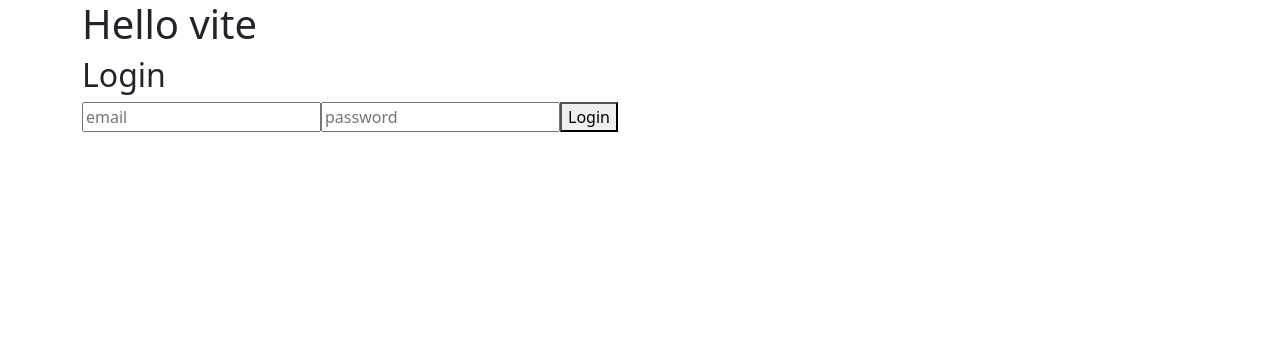
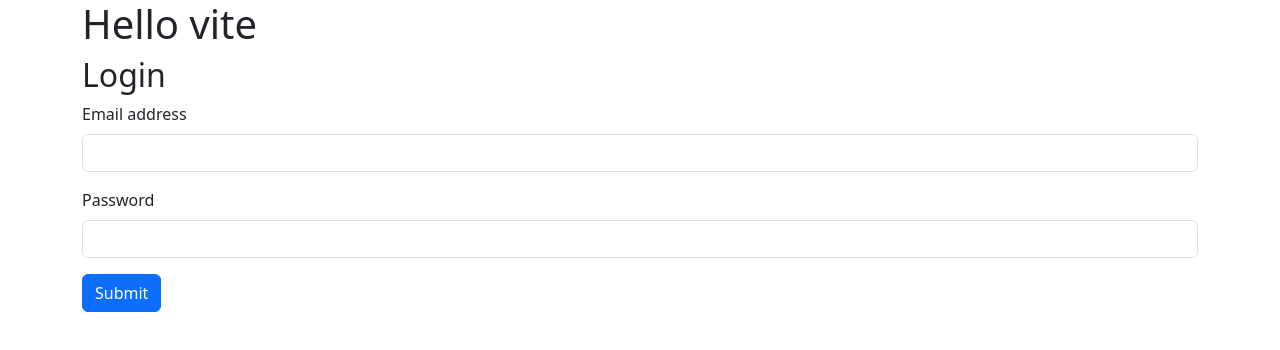
Before and after one commit to viktorijakot/vite-front-51, a React (Vite) app: page / in a window 1280 px wide. Shown: the top 350 px of the page. Built offline with nearby package versions, Linux system fonts and the light colour scheme.

Commit message:
changed style

```diff
--- a/src/Components/auth/Login.jsx
+++ b/src/Components/auth/Login.jsx
@@ -45,22 +45,38 @@
   return (
     <div>
       <h2>Login</h2>
-      <form noValidate onSubmit={handleLogin}>
-        <input
-          type="email"
-          placeholder="email"
-          name="email"
-          value={authState.email}
-          onChange={handleInput}
-        />
-        <input
-          type="password"
-          placeholder="password"
-          name="password"
-          value={authState.password}
-          onChange={handleInput}
-        />
-        <button type="submit">Login</button>
+      <form onSubmit={handleLogin} noValidate>
+        <div className="mb-3">
+          <label htmlFor="exampleInputEmail1" className="form-label">
+            Email address
+          </label>
+          <input
+            onChange={handleInput}
+            value={authState.email}
+            type="email"
+            name="email"
+            className="form-control"
+            id="exampleInputEmail1"
+            aria-describedby="emailHelp"
+          />
+        </div>
+        <div className="mb-3">
+          <label htmlFor="exampleInputPassword1" className="form-label">
+            Password
+          </label>
+          <input
+            onChange={handleInput}
+            value={authState.password}
+            name="password"
+            type="password"
+            className="form-control"
+            id="exampleInputPassword1"
+          />
+        </div>
+
+        <button type="submit" className="btn btn-primary">
+          Submit
+        </button>
       </form>
     </div>
   );
```
